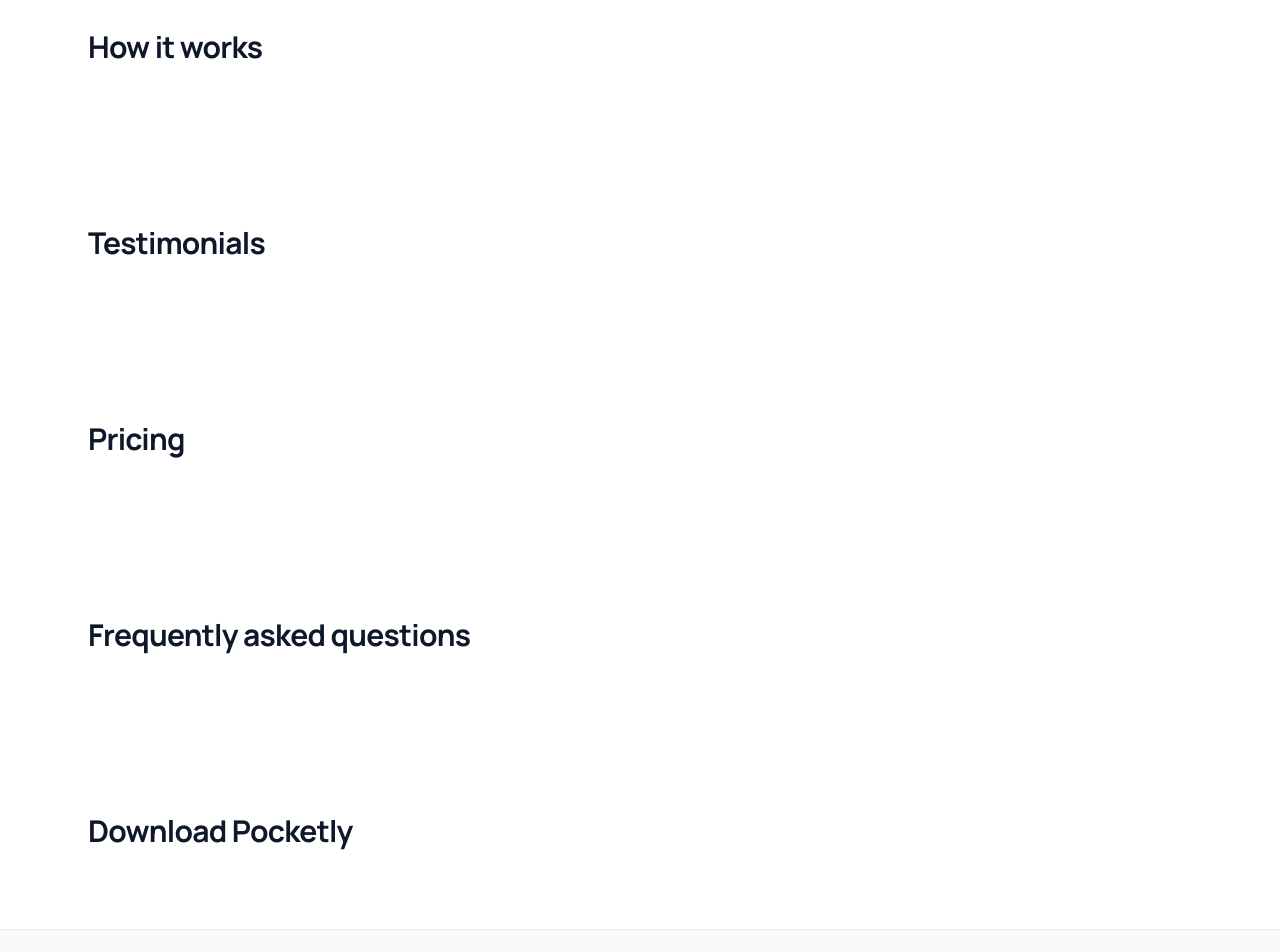
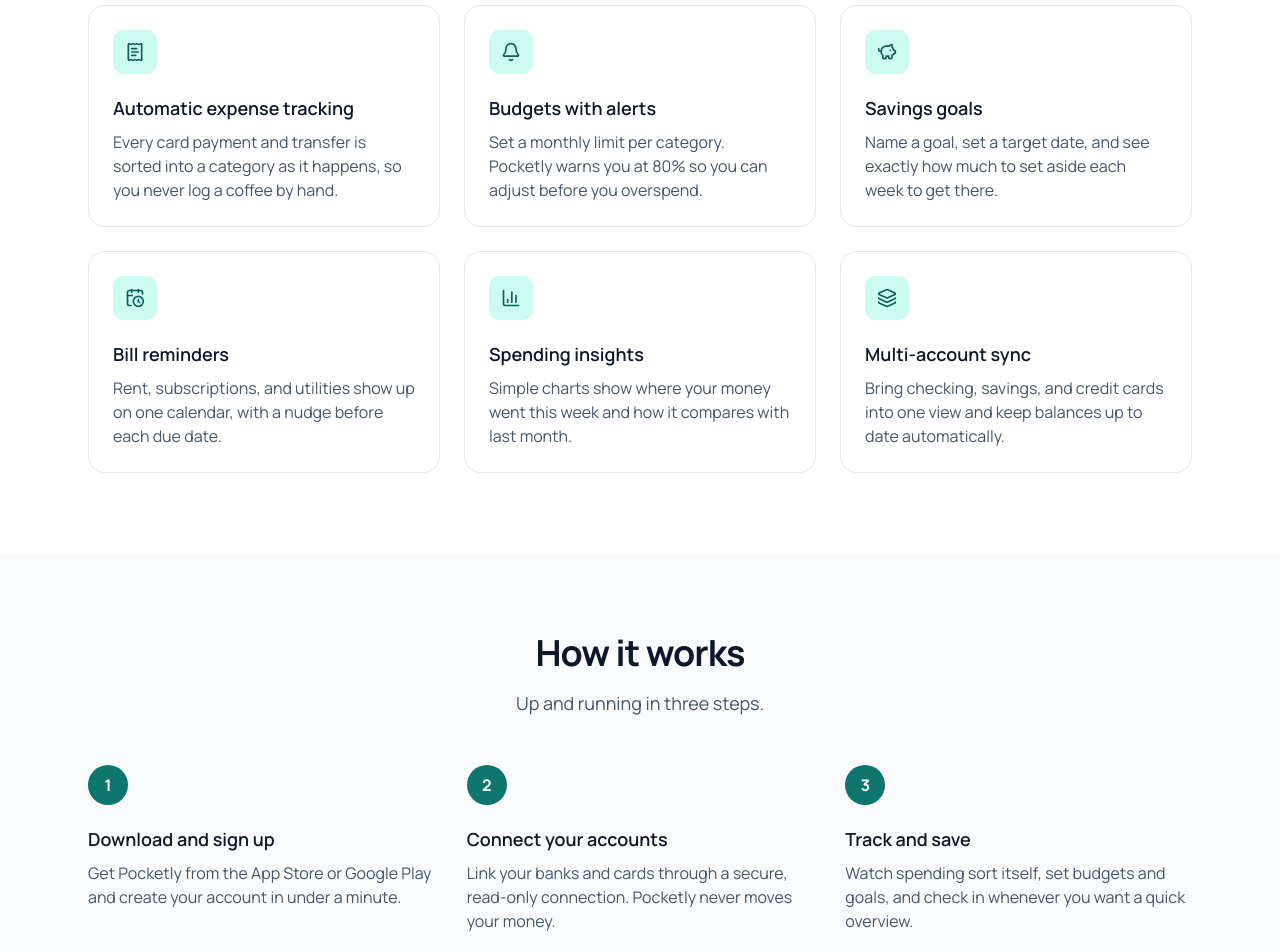
Before and after one commit to fanorama/finance-landing-page, a React (Vite) app: page / in a window 1280 px wide. Shown: the part 520-1472 px from the top of the page. Built offline with nearby package versions, Linux system fonts and the light colour scheme.

Commit message:
[P1-T03] Build Features and How It Works sections
Co-Authored-By: Claude Sonnet 5.5 <noreply@anthropic.com>

```diff
--- a/package.json
+++ b/package.json
@@ -10,6 +10,7 @@
     "preview": "vite preview"
   },
   "dependencies": {
+    "lucide-react": "^1.72.0",
     "react": "^19.3.1",
     "react-dom": "^19.3.1"
   },
--- a/src/sections/Features.tsx
+++ b/src/sections/Features.tsx
@@ -1,7 +1,67 @@
+import { BarChart3, Bell, CalendarClock, Layers, PiggyBank, ReceiptText } from 'lucide-react'
+
+const features = [
+  {
+    icon: ReceiptText,
+    title: 'Automatic expense tracking',
+    description:
+      'Every card payment and transfer is sorted into a category as it happens, so you never log a coffee by hand.',
+  },
+  {
+    icon: Bell,
+    title: 'Budgets with alerts',
+    description:
+      'Set a monthly limit per category. Pocketly warns you at 80% so you can adjust before you overspend.',
+  },
+  {
+    icon: PiggyBank,
+    title: 'Savings goals',
+    description:
+      'Name a goal, set a target date, and see exactly how much to set aside each week to get there.',
+  },
+  {
+    icon: CalendarClock,
+    title: 'Bill reminders',
+    description:
+      'Rent, subscriptions, and utilities show up on one calendar, with a nudge before each due date.',
+  },
+  {
+    icon: BarChart3,
+    title: 'Spending insights',
+    description:
+      'Simple charts show where your money went this week and how it compares with last month.',
+  },
+  {
+    icon: Layers,
+    title: 'Multi-account sync',
+    description:
+      'Bring checking, savings, and credit cards into one view and keep balances up to date automatically.',
+  },
+]
+
 export default function Features() {
   return (
     <section id="features" className="mx-auto max-w-6xl px-4 py-20 sm:px-6">
-      <h2 className="text-3xl font-bold tracking-tight">Features</h2>
+      <div className="mx-auto max-w-2xl text-center">
+        <h2 className="text-3xl font-bold tracking-tight sm:text-4xl">
+          Everything you need to stay on top of your money
+        </h2>
+        <p className="mt-4 text-lg text-muted">
+          Six tools that work together, so budgeting stops feeling like a second job.
+        </p>
+      </div>
+
+      <ul className="mt-12 grid gap-6 sm:grid-cols-2 lg:grid-cols-3">
+        {features.map(({ icon: Icon, title, description }) => (
+          <li key={title} className="rounded-card border border-line bg-white p-6">
+            <span className="inline-flex size-11 items-center justify-center rounded-control bg-brand-100 text-brand-700">
+              <Icon className="size-5" aria-hidden="true" />
+            </span>
+            <h3 className="mt-5 text-lg font-semibold">{title}</h3>
+            <p className="mt-2 text-muted">{description}</p>
+          </li>
+        ))}
+      </ul>
     </section>
   )
 }
--- a/src/sections/HowItWorks.tsx
+++ b/src/sections/HowItWorks.tsx
@@ -1,7 +1,44 @@
+const steps = [
+  {
+    title: 'Download and sign up',
+    description: 'Get Pocketly from the App Store or Google Play and create your account in under a minute.',
+  },
+  {
+    title: 'Connect your accounts',
+    description:
+      'Link your banks and cards through a secure, read-only connection. Pocketly never moves your money.',
+  },
+  {
+    title: 'Track and save',
+    description:
+      'Watch spending sort itself, set budgets and goals, and check in whenever you want a quick overview.',
+  },
+]
+
 export default function HowItWorks() {
   return (
-    <section id="how-it-works" className="mx-auto max-w-6xl px-4 py-20 sm:px-6">
-      <h2 className="text-3xl font-bold tracking-tight">How it works</h2>
+    <section id="how-it-works" className="bg-surface">
+      <div className="mx-auto max-w-6xl px-4 py-20 sm:px-6">
+        <div className="mx-auto max-w-2xl text-center">
+          <h2 className="text-3xl font-bold tracking-tight sm:text-4xl">How it works</h2>
+          <p className="mt-4 text-lg text-muted">Up and running in three steps.</p>
+        </div>
+
+        <ol className="mt-12 grid gap-8 md:grid-cols-3">
+          {steps.map((step, index) => (
+            <li key={step.title}>
+              <span
+                aria-hidden="true"
+                className="flex size-10 items-center justify-center rounded-full bg-brand-600 text-base font-bold text-white"
+              >
+                {index + 1}
+              </span>
+              <h3 className="mt-5 text-lg font-semibold">{step.title}</h3>
+              <p className="mt-2 text-muted">{step.description}</p>
+            </li>
+          ))}
+        </ol>
+      </div>
     </section>
   )
 }
```
Also changed, not shown: 1 other file (tests, documents, lock files or other folders).
